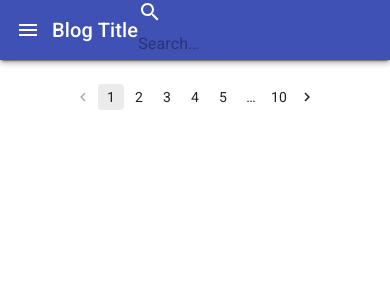
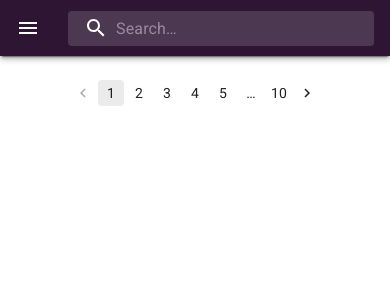
Before and after one commit to itheamc/full-stack-blog-with-material-ui, a React (Create React App) app in the folder client/: page / in a window 390 px wide. Shown: the top 300 px of the page. Built offline with nearby package versions, Linux system fonts and the light colour scheme.

Commit message:
added styles for the small screen devices

```diff
--- a/client/src/components/header/styles/Themes.js
+++ b/client/src/components/header/styles/Themes.js
@@ -1,4 +1,4 @@
-import { makeStyles } from '@material-ui/core/styles';
+import { makeStyles, fade } from '@material-ui/core/styles';
 
 export const useStyles = makeStyles((theme) => ({
     root: {
@@ -17,5 +17,57 @@
     padding: {
       padding: theme.spacing(3),
     },
-
+    // These are properties for SmallScreenSize
+    appBar: {
+      backgroundColor: '#2e1534',
+    },
+    menuButton: {
+      marginRight: theme.spacing(2),
+    },
+    smallScreenBlogTitle: {
+      flexGrow: 1,
+      display: 'none',
+      [theme.breakpoints.up('sm')]: {
+        display: 'block',
+      },
+    },
+    search: {
+      position: 'relative',
+      borderRadius: theme.shape.borderRadius,
+      backgroundColor: fade(theme.palette.common.white, 0.15),
+      '&:hover': {
+        backgroundColor: fade(theme.palette.common.white, 0.25),
+      },
+      marginLeft: 0,
+      width: '100%',
+      [theme.breakpoints.up('sm')]: {
+        marginLeft: theme.spacing(1),
+        width: 'auto',
+      },
+    },
+    searchIcon: {
+      padding: theme.spacing(0, 2),
+      height: '100%',
+      position: 'absolute',
+      pointerEvents: 'none',
+      display: 'flex',
+      alignItems: 'center',
+      justifyContent: 'center',
+    },
+    inputRoot: {
+      color: 'inherit',
+    },
+    inputInput: {
+      padding: theme.spacing(1, 1, 1, 0),
+      // vertical padding + font size from searchIcon
+      paddingLeft: `calc(1em + ${theme.spacing(4)}px)`,
+      transition: theme.transitions.create('width'),
+      width: '100%',
+      [theme.breakpoints.up('sm')]: {
+        width: '12ch',
+        '&:focus': {
+          width: '20ch',
+        },
+      },
+    },
   }));
```
